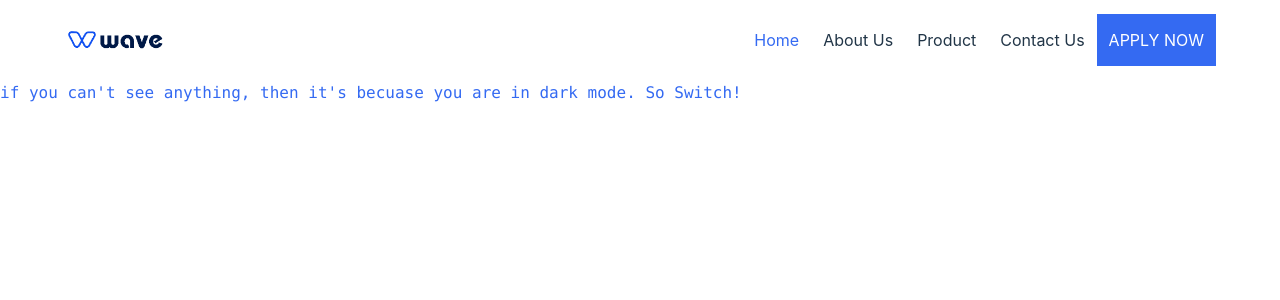
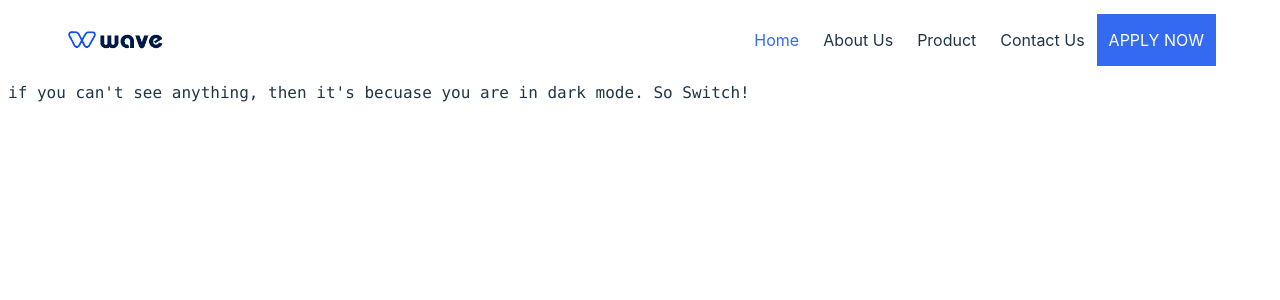
Before and after one commit to akerele180/WAVE-FRONTEND, a React (Vite) app: page / in a window 1280 px wide. Shown: the top 300 px of the page. Built offline with nearby package versions, Linux system fonts and the light colour scheme.

Commit message:
style: css refactor

```diff
--- a/src/pages/LandingPage/index.jsx
+++ b/src/pages/LandingPage/index.jsx
@@ -6,7 +6,7 @@ const LandingPage = () => {
     <>
       <Navbar />
       {/* <Children /> */}
-      <code className="bg-[#ffffff] text-primary">
+      <code className="px-2">
         if you can't see anything, then it's becuase you are in dark mode. So
         Switch!
       </code>
```
